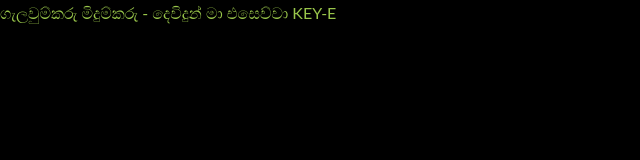
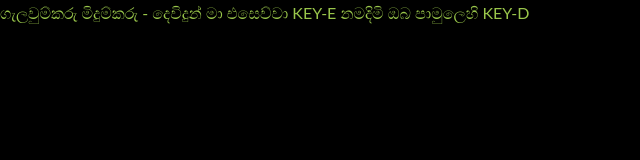
Before and after one commit to vimuth9/PraisePoint_0.2, a plain HTML site: page index.html in a window 1280 px wide. Shown: the whole page, without its empty margins (0-640 px from the left). Drawn offline with Linux system fonts and the light colour scheme.

Commit message:
Update index.html

```diff
--- a/index.html
+++ b/index.html
@@ -5,8 +5,10 @@
     <meta name="viewport" content="width=device-width, initial-scale=1.0">
     <title>Document</title>
     <link rel="stylesheet" href="./CSS/global.css">
+    <link rel="shortcut icon" href="../images/01_ favicon-logo.png" type="image/x-icon">
 </head>
 <body>
     <a href="./songs/01- ගැලවුම්කරු මිදුම්කරු - දෙවිදුන් මා එසෙව්වා-PraisePoint.html">ගැලවුම්කරු මිදුම්කරු - දෙවිදුන් මා එසෙව්වා KEY-E</a>
+    <a href="./songs/02- නමදිමි ඔබ පාමුලෙහි-PraisePoint.html">නමදිමි ඔබ පාමුලෙහි KEY-D</a>
 </body>
 </html>
```
